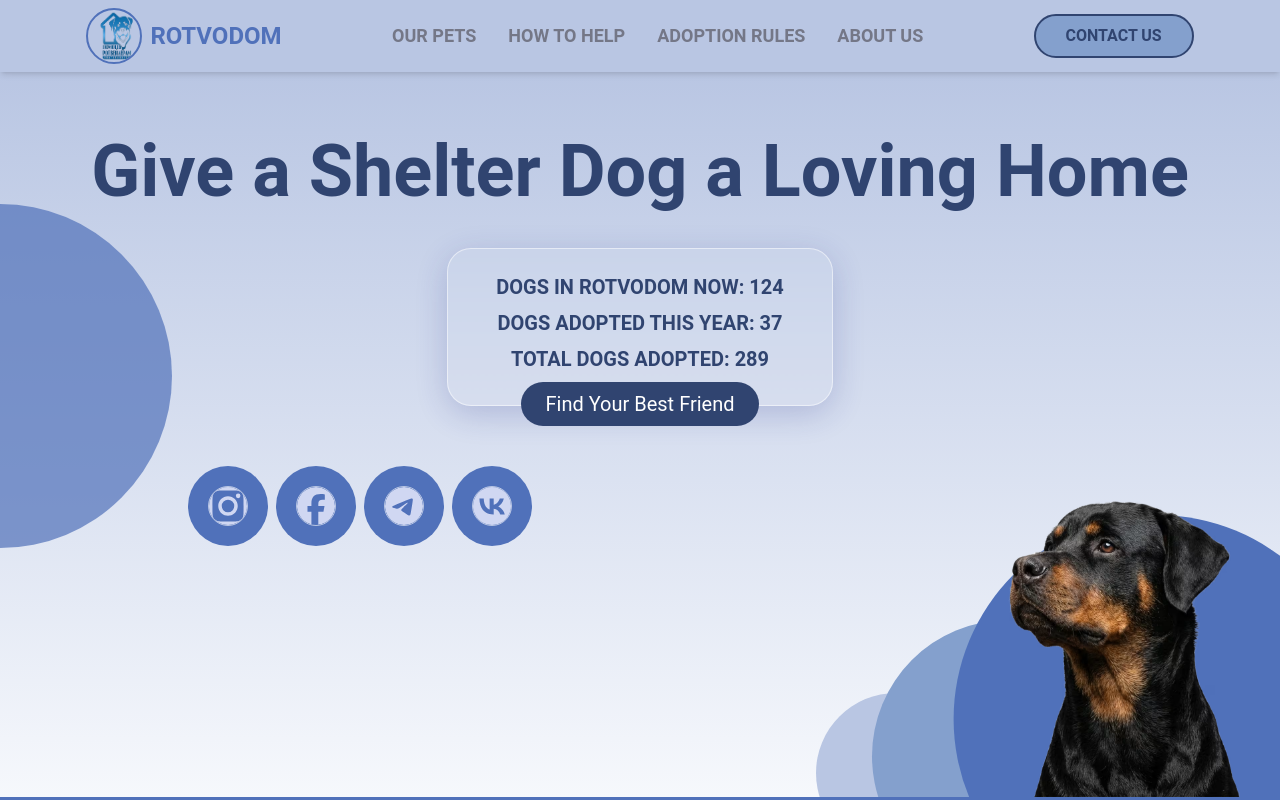
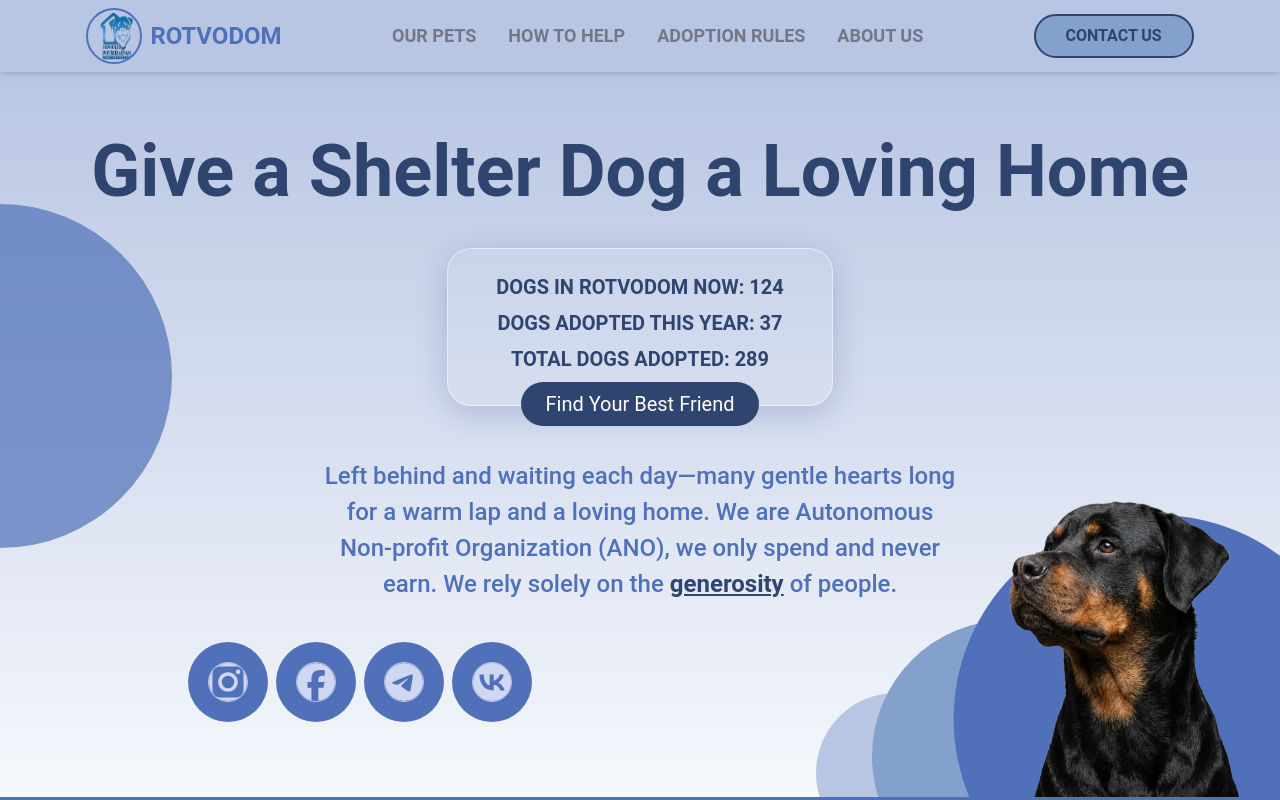
Before and after one commit to bavayra/dog-shelter, a React (Vite) app: page / in a window 1280 px wide. Shown: the top 800 px of the page. Built offline with nearby package versions, Linux system fonts and the light colour scheme; a web font is replaced by a local one.

Commit message:
style/refactor(hero-1280): set display of the text block to block (unhid it), increased mt for social links

```diff
--- a/src/App.tsx
+++ b/src/App.tsx
@@ -72,7 +72,7 @@ function App() {
               </Button>
             </div>
             <div className="tablet-lg:max-w-2xl mt-5xl-mid 4xl:max-w-6xl 5xl:mt-14 tablet-lg:mt-8 tablet-lg:flex relative z-10 mx-auto mt-4 hidden max-w-2xl justify-center px-4">
-              <p className="typography-large text-body-5xl-mid tablet-lg:text-2xl 4xl:text-4xl text-center md:text-xl lg:hidden">
+              <p className="typography-large text-body-5xl-mid tablet-lg:text-2xl 4xl:text-4xl text-center md:text-xl lg:hidden xl:block">
                 Left behind and waiting each day—many gentle hearts long for a
                 warm lap and a loving home. We are Autonomous Non-profit
                 Organization (ANO), we only spend and never earn. We rely solely
@@ -89,7 +89,7 @@ function App() {
             </div>
             <SocialLinks
               size="sm"
-              className="xs:mt-10 tablet-sm:mt-12 mt-5xl-mid 5xl:mt-24 tablet-lg:mt-8 4xl:-translate-x-120 mt-8 gap-5 min-[425px]:mt-6 md:mt-14 lg:mt-12 lg:-translate-x-50 xl:mt-2 xl:mr-40 2xl:mt-10"
+              className="xs:mt-10 tablet-sm:mt-12 mt-5xl-mid 5xl:mt-24 tablet-lg:mt-8 4xl:-translate-x-120 mt-8 gap-5 min-[425px]:mt-6 md:mt-14 lg:mt-12 lg:-translate-x-50 xl:mt-10 xl:mr-40 2xl:mt-10"
               iconColor="text-neutral-50"
               bgColor="bg-primary-500"
             />
```
